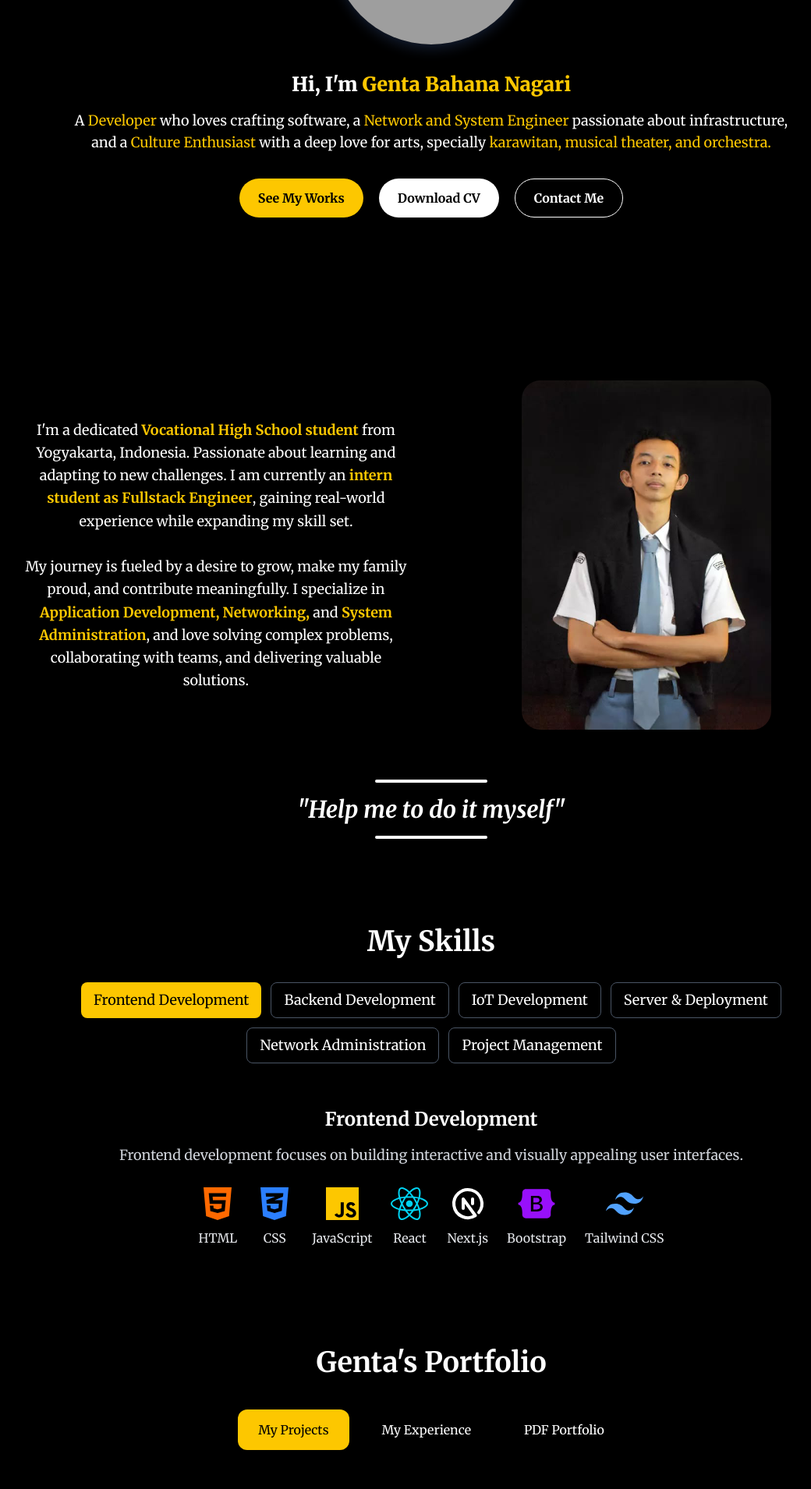
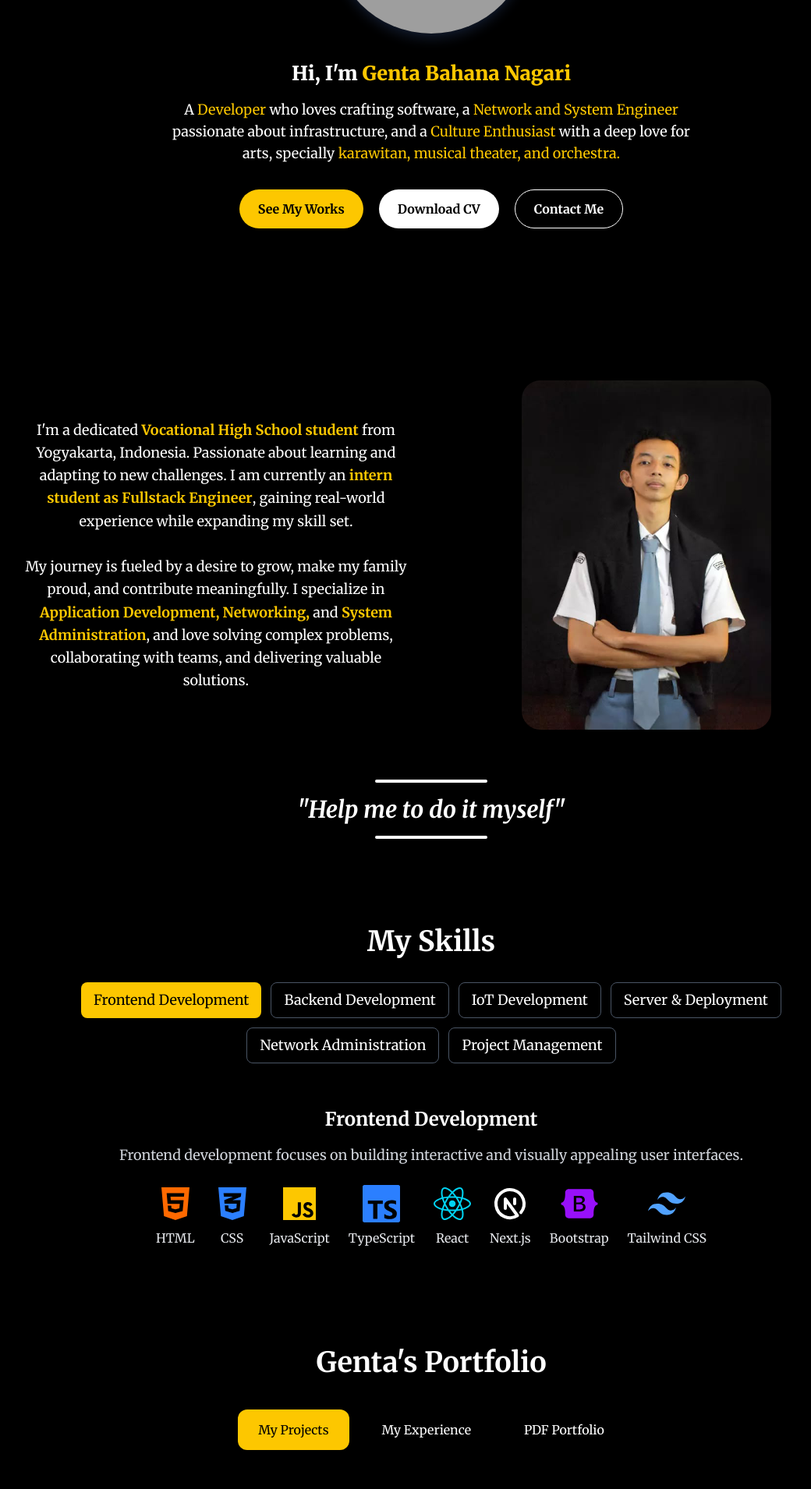
Before and after one commit to genta-bahana-nagari/portfolio-page, a React (Vite) app: page / in a window 1280 px wide. Shown: the part 400-2310 px from the top of the page at 78% size, without its empty margins (87-1127 px from the left). Built offline with nearby package versions, Linux system fonts and the light colour scheme; grey boxes are pictures that could not be loaded; a web font is replaced by a local one.

Commit message:
refactor: minor changes

```diff
--- a/src/components/Contact.jsx
+++ b/src/components/Contact.jsx
@@ -51,7 +51,7 @@ const Contact = () => {
           Contact Me
         </h2>
         <motion.div
-          className="container mx-auto grid grid-cols-1 md:grid-cols-2 gap-6 px-4 sm:px-8 md:px-12"
+          className="container mx-auto grid grid-cols-1 md:grid-cols-2 gap-6 px-4 sm:px-8 md:px-12 lg:px-24"
           initial={{ opacity: 0, y: 50 }}
           whileInView={{ opacity: 1 }}
           exit={{ opacity: 0, y: -50 }}
--- a/src/components/Hero.jsx
+++ b/src/components/Hero.jsx
@@ -58,7 +58,7 @@ const Hero = () => {
               />
             </span>
           </h1>
-          <p className="mt-3 text-sm sm:text-base md:text-lg text-white mx-8 md:mx-12 lg:mx-16">
+          <p className="mt-3 text-sm sm:text-base md:text-lg text-white mx-4 md:mx-8 lg:mx-24 lg:px-24">
             A <span className="text-yellow-400">Developer</span> who loves
             crafting software, a{" "}
             <span className="text-yellow-400">Network and System Engineer</span>{" "}
--- a/src/data/skillData.jsx
+++ b/src/data/skillData.jsx
@@ -32,8 +32,8 @@ import {
   SiNginxproxymanager,
   SiApache,
   SiPrisma,
+  SiTypescript,
 } from "react-icons/si";
-import { DiDocker } from "react-icons/di";
 
 const skillCategories = [
   {
@@ -44,6 +44,7 @@ const skillCategories = [
       { name: "HTML", icon: <FaHtml5 className="text-orange-500" /> },
       { name: "CSS", icon: <FaCss3Alt className="text-blue-500" /> },
       { name: "JavaScript", icon: <FaJs className="text-yellow-400" /> },
+      { name: "TypeScript", icon: <SiTypescript className="text-blue-500" /> },
       { name: "React", icon: <FaReact className="text-cyan-400" /> },
       { name: "Next.js", icon: <TbBrandNextjs className="text-white" /> },
       { name: "Bootstrap", icon: <FaBootstrap className="text-purple-600" /> },
```
